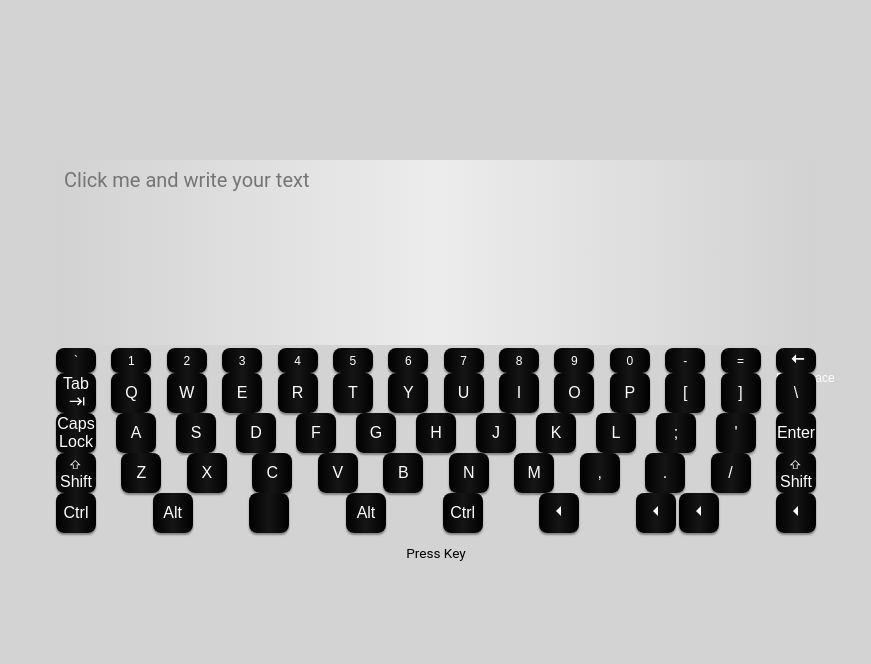
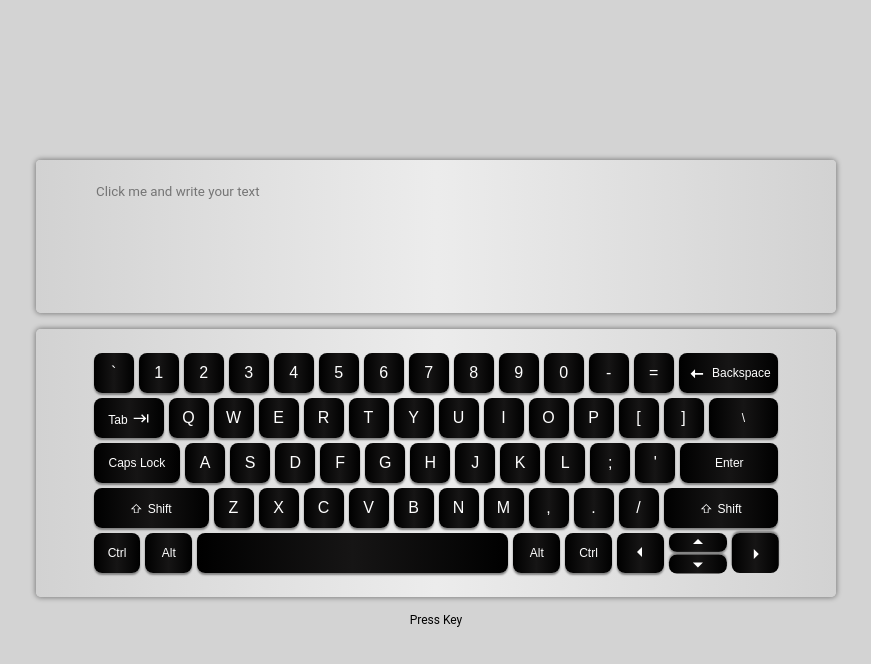
Before and after one commit to it-tinyangel/JS-core-DOM-KeyboardEvent-Interactive-Keyboard, a plain HTML site: page index.html in a window 1280 px wide. Shown: the whole page, without its empty margins (204-1075 px from the left). Drawn offline with Linux system fonts and the light colour scheme; a script that the page names is missing.

Commit message:
First commit

```diff
--- a/styles/style.css
+++ b/styles/style.css
@@ -8,49 +8,46 @@
 body {
 	font-family: 'Roboto', sans-serif;
 	color: #000;
-	font-size: .85rem;
+	font-size: .75rem;
 	background-color: lightgrey;
 }
 
 p {
-	margin: .75rem 0;
-	text-align: center;
+	margin: 1rem auto;
 }
 
-textarea {
-	padding: .5rem;
+.input-text {
+	padding: 1.5rem 3.75rem;
 	width: 100%;
-	height: 185px;
+	width: 800px;
+	height: 150px;
 	font-family: 'Roboto', sans-serif;
-	font-size: 1.25rem;
 	resize: none;
 	outline: none;
 	overflow: auto;
 	border-radius: 4px;
 	background: rgb(210, 210, 210);
 	background: linear-gradient(90deg, rgba(210, 210, 210, 1) 0%, rgba(236, 236, 236, 1) 50%, rgba(210, 210, 210, 1) 100%);
+	transition: 0.2s;
 }
 
 .keyboard-wrap {
 	margin: 20vh auto 0;
-	width: 760px;
+	width: 800px;
+	display: flex;
+	flex-direction: column;
 }
 
-.display {
-	margin: 10px 0 0 0;
-}
-
-.keyboard {
+.keyboard_keys {
 	margin: 2vh 0 0 0;
-	width: 100%;
 	display: flex;
 	flex-wrap: wrap;
 	align-content: space-between;
 	gap: 5px;
 }
 
-.display,
-.keyboard {
+.keyboard_display,
+.keyboard_keys {
 	padding: 1.5rem;
 	border-radius: .3rem;
 	background: rgb(210, 210, 210);
@@ -58,20 +55,16 @@ textarea {
 	box-shadow: 0 0 5px 1px rgb(130, 130, 130);
 }
 
+.keyboard_display {
+	padding: 0;
+}
+
 .row {
-	width: 100%;
+	margin: auto;
+	width: calc(760px - 10%);
 	display: flex;
 	justify-content: space-between;
 	gap: 5px;
-}
-
-.row:nth-of-type(1) div {
-	height: 40px;
-}
-
-.row:nth-of-type(1) .key {
-	height: 25px;
-	font-size: .75rem;
 }
 
 .key {
@@ -85,59 +78,70 @@ textarea {
 	background: rgb(0, 0, 0);
 	background: linear-gradient(90deg, rgba(0, 0, 0, 1) 0%, rgba(22, 21, 21, 1) 50%, rgba(0, 0, 0, 1) 100%);
 	box-shadow: 0 2px 2px 0 rgb(130, 130, 130);
+	transition: 0.2s;
 }
 
-.key:is(:active) {
+.key.active {
 	color: #000;
 	background: lightgrey;
 }
 
-.key-pressed {
+.capslock_key.active {
 	color: #000;
 	background: lightgrey;
 }
 
-.backspace,
-.tab,
-.backslash,
-.capslock,
-.enter,
-.leftshift,
-.rightshift,
-.other,
-.space {
+.backspace_key,
+.tab_key,
+.backslash_key,
+.capslock_key,
+.enter_key,
+.shift_key,
+.ctrl_key,
+.alt_key,
+.arrow_key {
 	font-size: .75rem;
+	flex-grow: 1;
 }
 
-.backspace {
-	width: 115px;
+.backspace_key {
+	display: flex;
+	align-items: center;
+	justify-content: space-evenly;
 }
 
-.tab,
-.backslash {
-	width: 85px;
+.enter_key {
+	flex-grow: 1.25;
 }
 
-.capslock {
-	width: 95px;
+.space_key {
+	flex-grow: 40;
 }
 
-.enter {
-	width: 105px;
+.two_arrows {
+	display: flex;
+	flex-direction: column;
+	justify-content: space-between;
+	flex-grow: 5;
+	gap: 3px;
 }
 
-.leftshift {
-	width: 115px;
+.two_arrows>.arrow_key {
+	width: 100%;
+	height: 10px;
+	display: flex;
+	justify-content: center;
+	align-items: center;
 }
 
-.rightshift {
-	width: 140px;
+.row:nth-of-type(5) .arrow_key:nth-of-type(1) svg {
+	transform: rotate(90deg);
 }
 
-.other {
-	width: 55px;
+.row:nth-of-type(5) .arrow_key:nth-of-type(2) svg {
+	transform: rotate(90deg);
 }
 
-.space {
-	width: 350px;
+.row:nth-of-type(5) .arrow_key:last-child {
+	transform: rotate(180deg);
 }
```
